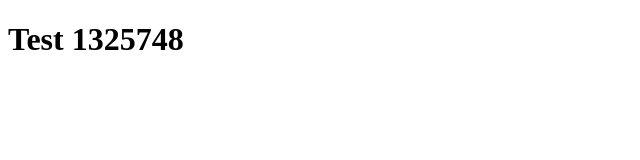
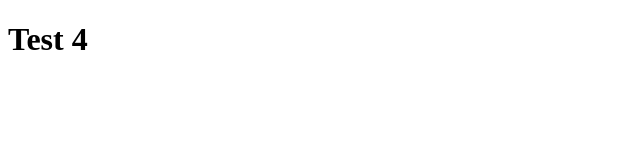
Before and after one commit to mr-kz/coworking, a plain HTML site: page index.html in a window 1280 px wide. Shown: the whole page, without its empty margins (0-640 px from the left). Drawn offline with Linux system fonts and the light colour scheme.

Commit message:
test4 vsc

```diff
--- a/index.html
+++ b/index.html
@@ -6,6 +6,6 @@
 </head>
 <body>
     <h1>
-        Test 1325748
+        Test 4
     </h1>
 </html>
```
